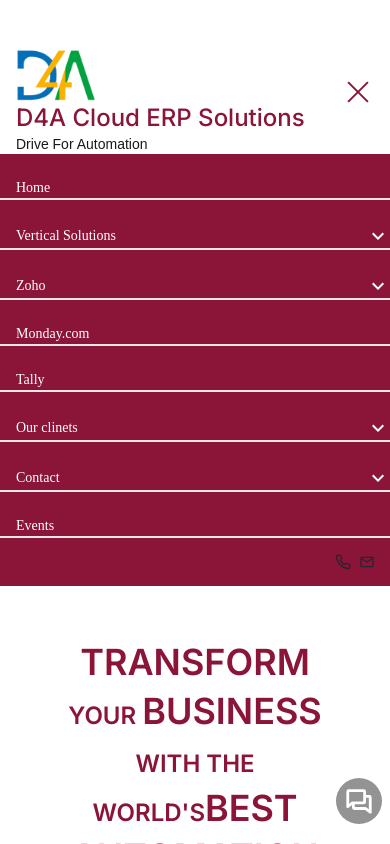
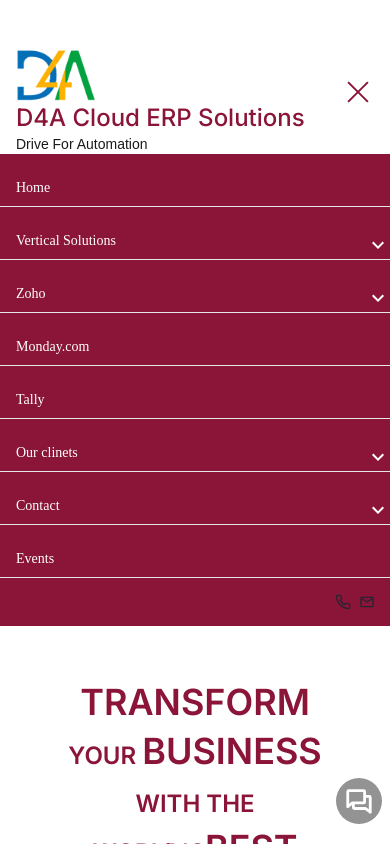
Before and after one commit to bava-bahurdeen/d4_design, a Next.js app: page / in a window 390 px wide. Both pictures are taken after a click on the element 358 px from the left and 101 px from the top of the page. Shown: the top 844 px of the page. Built offline with nearby package versions, Linux system fonts and the light colour scheme.

Commit message:
90% design completed

```diff
--- a/src/app/components/layout/Footer.tsx
+++ b/src/app/components/layout/Footer.tsx
@@ -7,7 +7,7 @@
 export default function Footer() {
   return (
 
-    <footer className='container mx-auto bg-primary p-4'>
+    <footer className='container mx-auto bg-primary p-4 '>
 <div className='grid md:place-items-center '>
     <div className='flex flex-col lg:flex-row gap-y-10 items-center lg:gap-x-32 xl:gap-x-60'>
         <Image src={logo} alt='footer-image' className='w-36 object-contain'/>
--- a/src/app/components/layout/Header.tsx
+++ b/src/app/components/layout/Header.tsx
@@ -167,13 +167,13 @@
               {menu.map(({ id, link, icon, icon2, submenu }) => (
                 <div
                   key={id}
-                  className={` text-white text-center  w-full   flex  flex-wrap justify-between mt-6   border-b-2 items-center   cursor-pointer `}
+                  className={` text-white text-center  w-full   flex  flex-wrap justify-between mt-6   border-b-[1px] items-center   cursor-pointer `}
                   onClick={() => handleclick(id)}
                 >
                   <p
                     className={`${
                       Openindex === id ? "text-black" : "text-white"
-                    } font-serif text-center  pl-4 text-sm`}
+                    } font-serif text-center pb-2  pl-4 text-sm`}
                   >
                     {link}
                   </p>
@@ -192,7 +192,7 @@
                         return (
                           <li
                             key={id}
-                            className="text-start px-8 py-2 text-sm  border-t-2 border-white text-white"
+                            className="text-start px-8 py-2 text-sm  border-t-[1px] border-white text-white"
                           >
                             {text}
                           </li>
--- a/src/app/pages/Home.tsx
+++ b/src/app/pages/Home.tsx
@@ -123,7 +123,7 @@
       <section>
         <div className="container mx-auto grid place-items-center  lg:h-svh">
           <div className="grid place-items-center font-trebuchet gap-y-8  ">
-            <h2 className="font-trebuchet text-center text-primary text-4xl font-semibold">
+            <h2 className="font-trebuchet text-center text-primary text-4xl leading-10 font-semibold">
               We are Certified SaaS Consultants
             </h2>
             <p className="font-light text-center text-lg  md:w-10/12">
```
